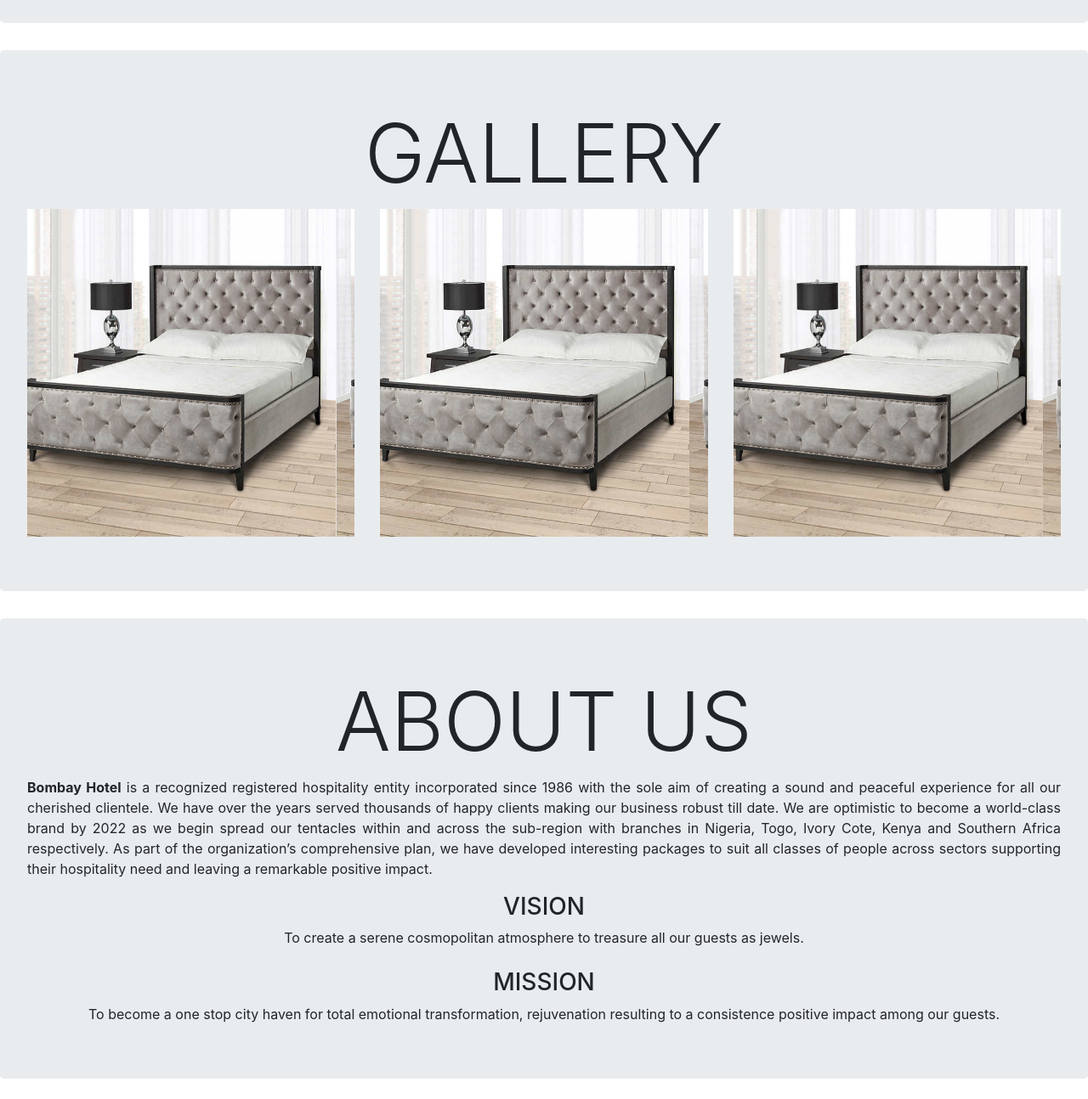
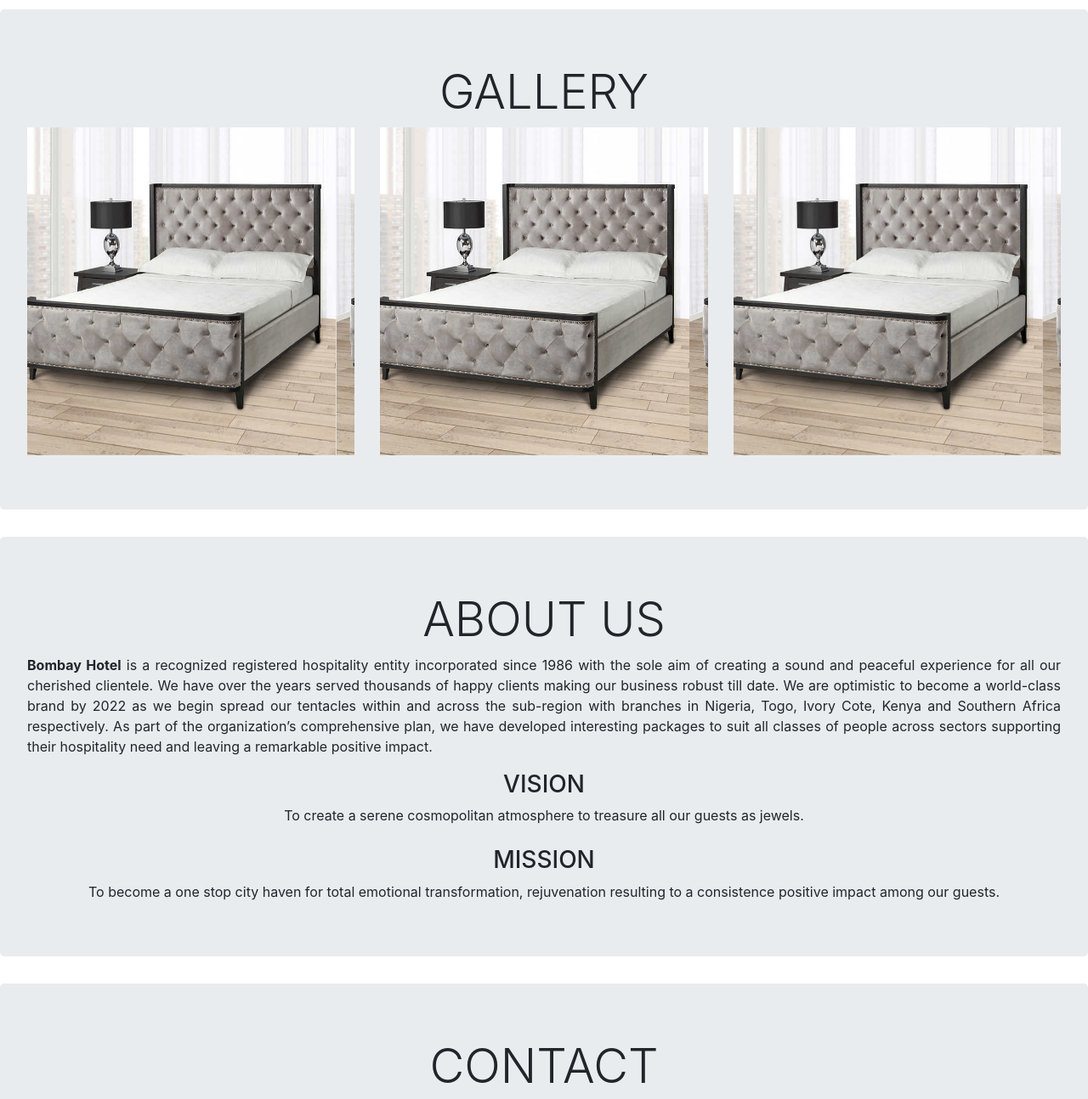
Before and after one commit to edibertk/bombay, a plain HTML site: page index.html in a window 1280 px wide. Shown: the part 1420-2714 px from the top of the page at 85% size. Drawn offline with nearby package versions, Linux system fonts and the light colour scheme.

Commit message:
Update index.html

```diff
--- a/index.html
+++ b/index.html
@@ -111,7 +111,7 @@
 <!--=====================================ROOMS==================================-->
 
 <div class="jumbotron" id="rooms">
-	<h2 class="display-1" ><center id="rooms">ROOMS</center></h2>
+	<h2 class="display-4" ><center id="rooms">ROOMS</center></h2>
   <div id="carouselExampleIndicators" class="carousel slide" data-ride="carousel" >
   <ol class="carousel-indicators">
     <li data-target="#carouselExampleIndicators" data-slide-to="0" class="active"></li>
@@ -144,7 +144,7 @@
 
 <!--=======================================GALLERY================================-->
 <div class="jumbotron" id="gallery">
-	<h2 class="display-1"><center>GALLERY</center></h2>
+	<h2 class="display-4"><center>GALLERY</center></h2>
 
   <div class="row">
   	<!--Carousel 1-->
@@ -206,7 +206,7 @@
 
 <!---=============ABOUT======================-->
 <div class="jumbotron" id="about">
-	<center><h2 class="display-1"><center>ABOUT US</center></h2>
+	<center><h2 class="display-4"><center>ABOUT US</center></h2>
 	<p style="text-align: justify;"><strong>Bombay Hotel</strong> is a recognized registered hospitality entity incorporated since 1986 with the sole aim of creating a sound and peaceful experience for all our cherished clientele. We have over the years served thousands of happy clients making our business robust till date.
  We are optimistic to become a world-class brand by 2022 as we begin spread our tentacles within and across the sub-region with branches in Nigeria, Togo, Ivory Cote, Kenya and Southern Africa respectively.
 As part of the organization’s comprehensive plan, we have developed interesting packages to suit all classes of people across sectors supporting their hospitality need and leaving a remarkable positive impact.<p>
@@ -223,7 +223,7 @@ To become a one stop city haven for total emotional transformation, rejuvenation
 
 <!---=============CONTACT======================-->
 <div class="jumbotron" id="contact">
-	<h2 class="display-1"><center>CONTACT</center></h2>
+	<h2 class="display-4"><center>CONTACT</center></h2>
 	<center> Address: P.O.Box DC 455, Dansoman-Accra / &nbsp; Contact: +233-302305855/558705628 / &nbsp;
 E-mail: bookings@bombayhotelgh.com</h4></center>
 <hr>
```
